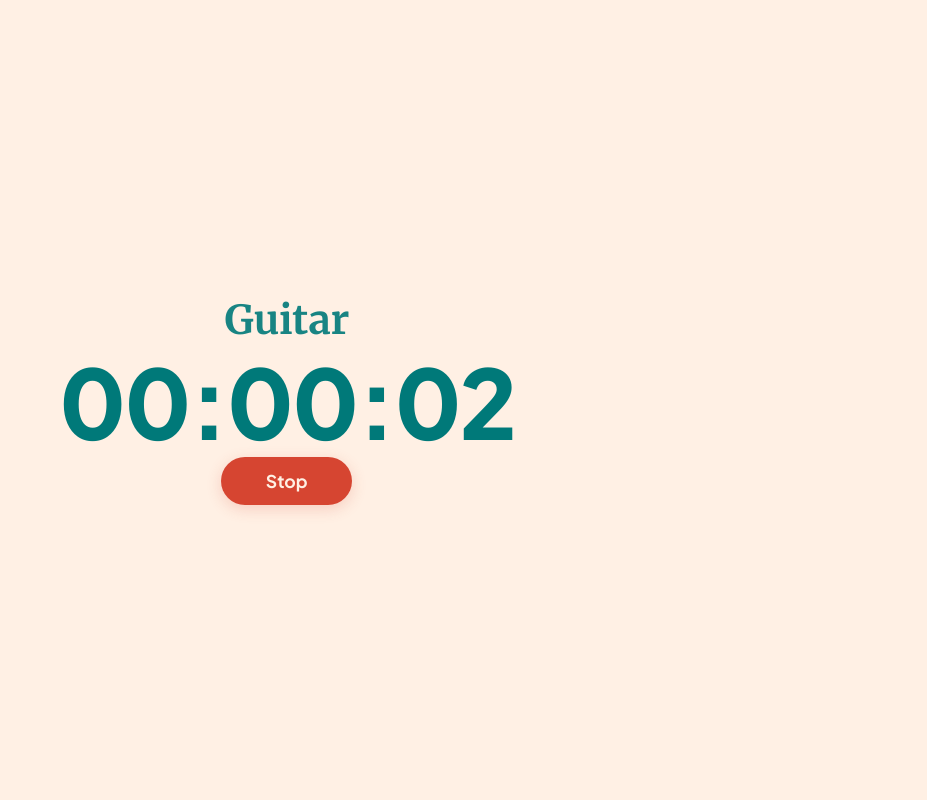
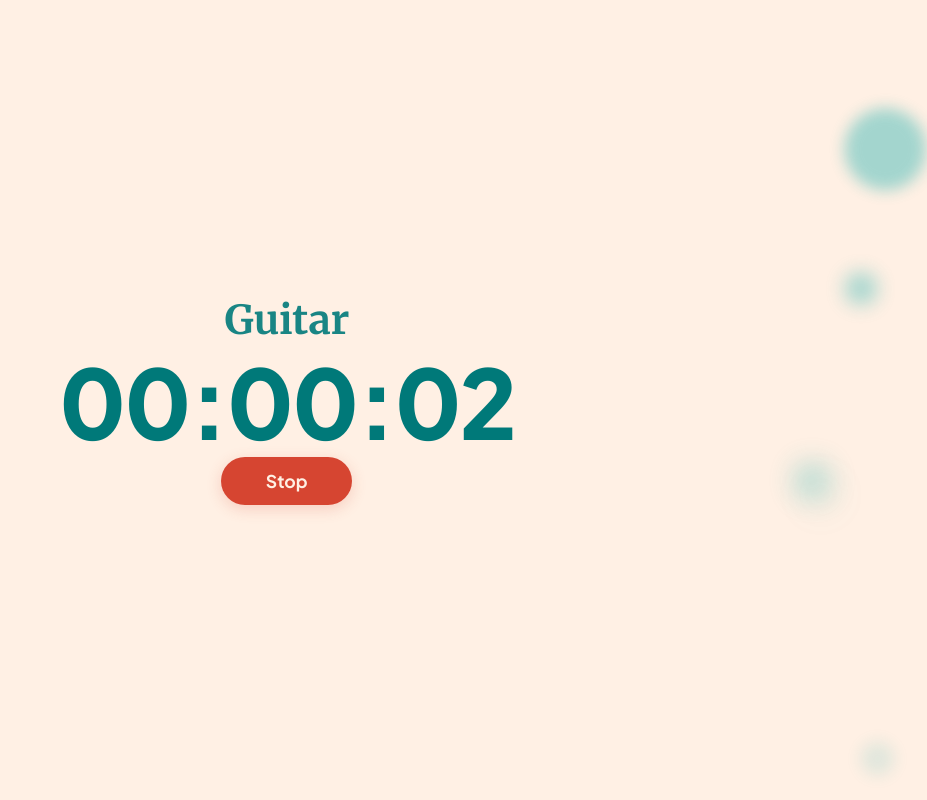
Before and after one commit to rushab-rayalwar/tempo-frontent, a React (Vite) app: page /session in a window 1280 px wide. Both pictures are taken after a click on the button "Start". Shown: the whole page, without its empty margins (353-1280 px from the left). Built offline with nearby package versions, Linux system fonts and the light colour scheme.

Commit message:
feat: implement Session page with timer functionality and animated background blobs

```diff
--- a/src/pages/Session/Session.jsx
+++ b/src/pages/Session/Session.jsx
@@ -36,6 +36,15 @@ const DUMMY_HISTORY = [
     },
 ];
 
+function generateRandomCoordinates() {
+    let top, left;
+    do {
+        top = Math.random() * 90 + 5;  // 10% to 90%
+        left = Math.random() * 90 + 5; // 10% to 90%
+    } while (top > 25 && top < 75 && left > 25 && left < 75); // Avoid the center 40% area
+    return { top, left };
+}
+
 export default function Session() {
 
     const intervalId = useRef(null);
@@ -44,6 +53,43 @@ export default function Session() {
     const [timerString, setTimerString] = useState('00:00:00');
     const [timeElapsed, setTimeElapsed] = useState(0);
     const [isRunning, setIsRunning] = useState(false);
+    const [blobs, setBlobs] = useState([]);
+
+    // Generate background blobs on start
+    useEffect(() => {
+        if (isRunning && blobs.length === 0) {
+            const newBlobs = Array.from({ length: 15 }).map((_, i) => {
+                const { top, left } = generateRandomCoordinates();
+                const diameter = Math.random() * 5 + 2; // 4rem to 9rem
+                // const duration = Math.random() * 8 + 10; // 10s to 18s
+                const duration = Math.random() * 3 + 10; // 10s to 18s
+
+                // const delay = Math.random() * 6; // 0s to 6s
+                const delay = Math.random() * 5; // 0s to 6s
+
+                // const blur = Math.random() * 2 + 2; // 2rem to 4rem
+                const blur = Math.random() * 1 + 0.2 ; // 2rem to 4rem
+
+
+                // Random floating displacement
+                const dx = (Math.random() - 0.5) * 40; // -20vw to 20vw
+                const dy = (Math.random() - 0.5) * 40; // -20vh to 20vh
+
+                return {
+                    id: i,
+                    top,
+                    left,
+                    diameter,
+                    duration,
+                    delay,
+                    blur,
+                    dx: `${dx}vw`,
+                    dy: `${dy}vh`
+                };
+            });
+            setBlobs(newBlobs);
+        }
+    }, [isRunning, blobs.length]);
 
     // handles interval
     useEffect(
@@ -96,6 +142,7 @@ export default function Session() {
     function resetTimer() {
         setTimeElapsed(0);
         timeAccumulatedBeforePause.current = 0;
+        setBlobs([]);
     }
 
     function toggleTimer() {
@@ -105,6 +152,26 @@ export default function Session() {
     return (
         <>
             <div className={`${styles.sessionPageContainer} ${isRunning ? styles.running : styles.stopped}`}>
+                {/* Render background blobs */}
+                {blobs.map((b) => (
+                    <div
+                        key={b.id}
+                        className={styles.sessionBlob}
+                        style={{
+                            top: `${b.top}%`,
+                            left: `${b.left}%`,
+                            height: `${b.diameter}rem`,
+                            width: `${b.diameter}rem`,
+                            filter: `blur(${b.blur}rem)`,
+                            animationDuration: `${b.duration}s`,
+                            animationDelay: `${b.delay}s`,
+                            animationPlayState: isRunning ? 'running' : 'paused',
+                            '--dx': b.dx,
+                            '--dy': b.dy,
+                        }}
+                    />
+                ))}
+
                 <motion.div
                     layout
                     transition={{ type: "spring", stiffness: 100, damping: 16 }}
@@ -120,7 +187,7 @@ export default function Session() {
                         {timerString}
                     </motion.div>
                     <motion.button
-                        layout
+                         layout
                         onClick={toggleTimer}
                         className={`${styles.toggleButton} ${isRunning ? styles.stopBtn : ''}`}
                         transition={{ type: "spring", stiffness: 100, damping: 16 }}
--- a/src/pages/Session/Session.module.css
+++ b/src/pages/Session/Session.module.css
@@ -28,6 +28,10 @@
     justify-content: center;
     gap: 1.5rem;
     z-index: 10;
+    /* background-color: rgb(255,255,255,0.3);
+    padding:3rem;
+    backdrop-filter: blur(1rem);
+    border-radius:2rem; */
 }
 
 .timer {
@@ -83,7 +87,7 @@
 
 /* History Styles */
 .historyContainer {
-    position: absolute;
+    position: absolute; z-index:1;
     bottom: 2rem;
     left: 0;
     right: 0;
@@ -223,3 +227,34 @@
     flex-shrink: 0;
     color: var(--tertiary);
 }
+
+/* Background Session Blobs */
+.sessionBlob {
+    position: absolute;
+    background-color: var(--tertiary);
+    border-radius: 50%;
+    opacity: 0;
+    pointer-events: none;
+    z-index: 1;
+    animation: floatAndFade linear infinite;
+}
+
+@keyframes floatAndFade {
+    0% {
+        opacity: 0;
+        transform: translate(0, 0) scale(0.9);
+    }
+    /* 15% {
+        opacity: 1;
+    }
+    85% {
+        opacity: 1;
+    } */
+    50% {
+        opacity:1;
+    }
+    100% {
+        opacity: 0;
+        transform: translate(var(--dx), var(--dy)) scale(1.1);
+    }
+}
```
